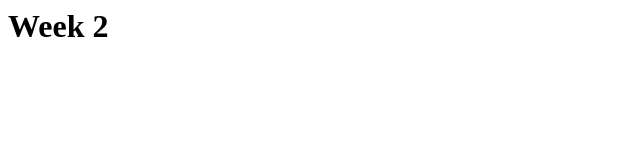
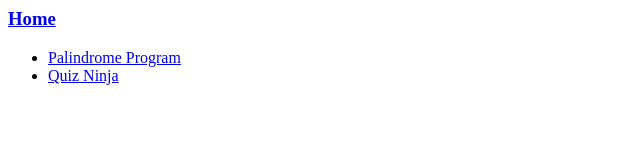
Before and after one commit to jersenmeim/wdd330, a plain HTML site: page weektwo.html in a window 1280 px wide. Shown: the whole page, without its empty margins (0-640 px from the left). Drawn offline with Linux system fonts and the light colour scheme.

Commit message:
Week two Added

```diff
--- a/weektwo.html
+++ b/weektwo.html
@@ -5,6 +5,11 @@
     <title>Week 2</title>
 </head>
 <body>
-    <h1>Week 2</h1>
+    <h3><a href="../wdd330/index.html">Home</a></h3>
+    <ul>
+        <li><a href="../wdd330/week2/palindrome/index.html">Palindrome Program</a></li>
+        <li><a href="../wdd330/week2/quizninja/index.html">Quiz Ninja</a></li>
+    </ul>
+
 </body>
 </html>
```
